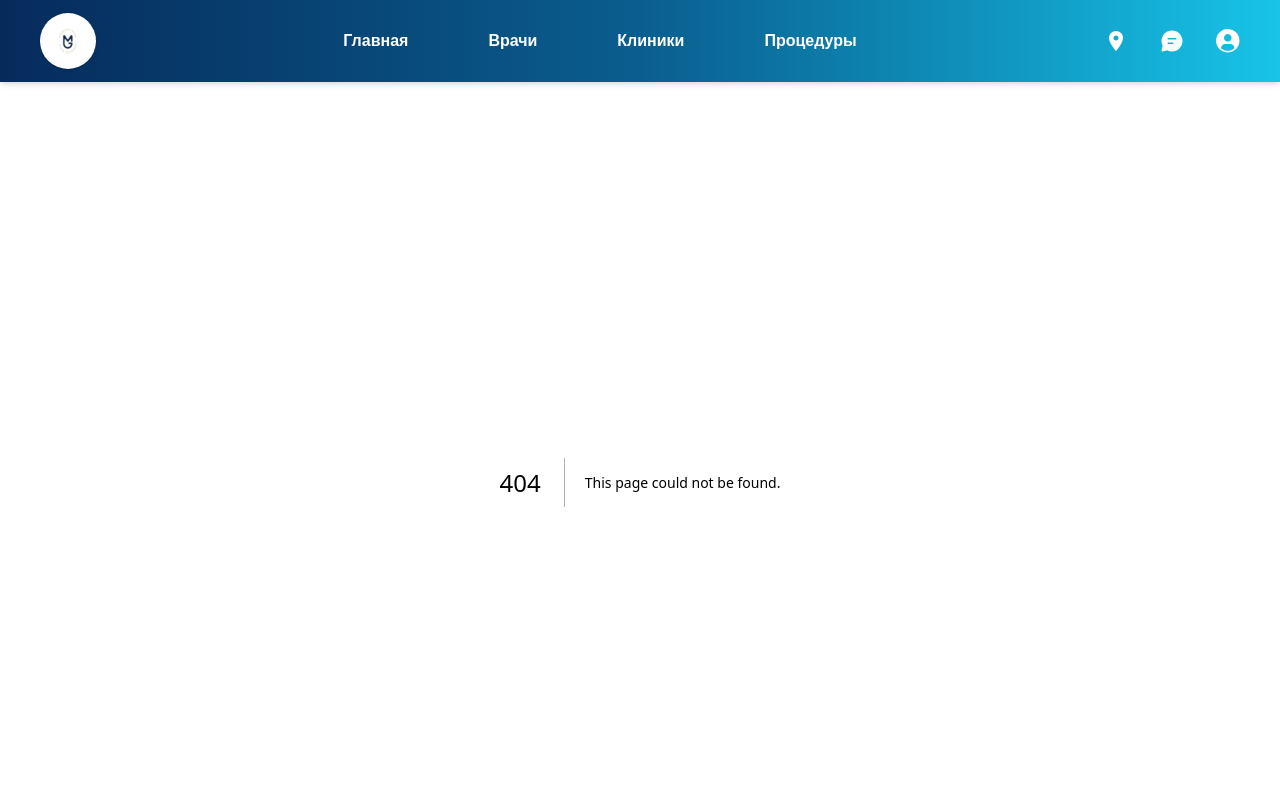
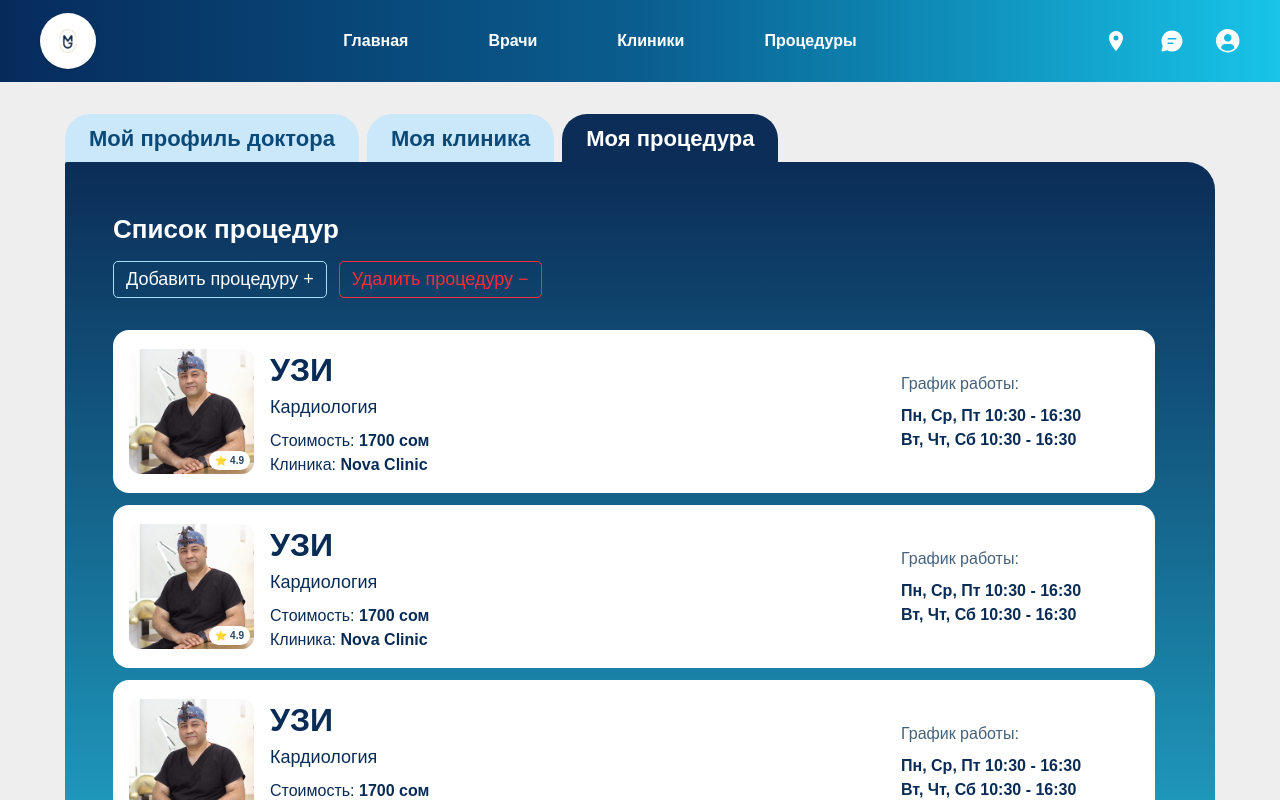
Before and after one commit to raimkulovbaiel1/imbir-next, a Next.js app: page /My-procedures in a window 1280 px wide. Before the commit this address had no page. Shown: the top 800 px of the page. Built offline with nearby package versions, Linux system fonts and the light colour scheme.

Commit message:
test my-procedures -page

```diff
--- /dev/null
+++ b/src/app/My-procedures/page.tsx
@@ -0,0 +1,5 @@
+import MyProceduresPage from "@/widgets/my-procedures-page/ui/MyProceduresPage";
+
+export default function Page() {
+  return <MyProceduresPage />;
+}
--- /dev/null
+++ b/src/entities/Procedure/model/procedure.data.ts
@@ -0,0 +1,11 @@
+export const procedures = Array.from({ length: 6 }, (_, index) => ({
+  id: index + 1,
+  title: "УЗИ",
+  specialization: "Кардиология",
+  price: "1700 сом",
+  clinic: "Nova Clinic",
+  schedule: {
+    first: "Пн, Ср, Пт 10:30 - 16:30",
+    second: "Вт, Чт, Сб 10:30 - 16:30",
+  },
+}));
--- /dev/null
+++ b/src/entities/Procedure/ui/ProcedureCard.tsx
@@ -0,0 +1,128 @@
+import Image from "next/image";
+import procedureImage from "@/shared/assets/img/ProcedureDoc/imggoc.png";
+
+interface ProcedureCardProps {
+  procedure: {
+    id: number;
+    title: string;
+    specialization: string;
+    price: string;
+    clinic: string;
+    schedule: {
+      first: string;
+      second: string;
+    };
+  };
+}
+
+const ProcedureCard = ({ procedure }: ProcedureCardProps) => {
+  return (
+    <article
+      className="
+        rounded-[12px]
+        bg-white
+        p-3
+
+        md:flex
+        md:items-center
+        md:gap-4
+        md:rounded-[16px]
+        md:p-4
+      "
+    >
+      {/* MOBILE: фото и данные рядом */}
+      <div className="flex gap-3 md:contents">
+        <div
+          className="
+            relative
+            h-[88px]
+            w-[88px]
+            shrink-0
+            overflow-hidden
+            rounded-[10px]
+
+            md:h-[125px]
+            md:w-[125px]
+            md:rounded-[12px]
+          "
+        >
+          <Image
+            src={procedureImage}
+            alt={procedure.title}
+            fill
+            className="object-cover"
+          />
+
+          <span
+            className="
+              absolute bottom-1 right-1
+              rounded-full bg-white
+              px-1.5 py-0.5
+              text-[9px] font-bold text-[#24466B]
+
+              md:text-[10px]
+            "
+          >
+            ⭐ 4.9
+          </span>
+        </div>
+
+        <div className="min-w-0 flex-1">
+          <h2
+            className="
+              truncate
+              text-[18px]
+              font-bold
+              text-[#092C56]
+
+              md:text-[32px]
+            "
+          >
+            {procedure.title}
+          </h2>
+
+          <p className="text-[12px] text-[#092C56] md:text-[18px]">
+            {procedure.specialization}
+          </p>
+
+          <p className="mt-2 text-[12px] text-[#092C56] md:text-[16px]">
+            Стоимость: <b>{procedure.price}</b>
+          </p>
+
+          <p className="text-[12px] text-[#092C56] md:text-[16px]">
+            Клиника: <b>{procedure.clinic}</b>
+          </p>
+        </div>
+      </div>
+
+      {/* График */}
+      <div
+        className="
+          mt-3
+          border-t border-[#D6E2EC]
+          pt-3
+          text-[12px]
+          text-[#092C56]
+
+          md:mt-0
+          md:mr-8
+          md:w-[230px]
+          md:shrink-0
+
+          md:border-t-0
+          md:pl-6
+          md:pt-0
+          md:text-[16px]
+        "
+      >
+        <p className="mb-1 text-[#45627D] md:mb-2">
+          График работы:
+        </p>
+        <p className="font-semibold">{procedure.schedule.first}</p>
+        <p className="font-semibold">{procedure.schedule.second}</p>
+      </div>
+    </article>
+  );
+};
+
+export default ProcedureCard;
--- /dev/null
+++ b/src/features/procedure-actions/ui/Procedure-actions.tsx
@@ -0,0 +1,56 @@
+const ProcedureActions = () => {
+  return (
+    <div
+      className="
+        mt-3
+        flex
+        flex-col
+        gap-2
+
+        sm:flex-row
+        sm:flex-wrap
+        sm:gap-3
+      "
+    >
+      <button
+        className="
+          w-full
+          rounded-[5px]
+          border border-[#A9DDF7]
+          px-3 py-2
+          text-[13px]
+          text-white
+          transition
+          hover:bg-white/10
+
+          sm:w-auto
+          sm:py-1
+          sm:text-[18px]
+        "
+      >
+        Добавить процедуру +
+      </button>
+
+      <button
+        className="
+          w-full
+          rounded-[5px]
+          border border-red-500
+          px-3 py-2
+          text-[13px]
+          text-red-500
+          transition
+          hover:bg-red-500/10
+
+          sm:w-auto
+          sm:py-1
+          sm:text-[18px]
+        "
+      >
+        Удалить процедуру −
+      </button>
+    </div>
+  );
+};
+
+export default ProcedureActions;
--- /dev/null
+++ b/src/features/procedure-tabs/ui/DoctorTabs.tsx
@@ -0,0 +1,58 @@
+"use client";
+
+import { useState } from "react";
+import clsx from "clsx";
+
+const DoctorTabs = () => {
+  const [activeTab, setActiveTab] = useState("procedures");
+
+  const tabs = [
+    { id: "profile", label: "Мой профиль доктора" },
+    { id: "clinics", label: "Моя клиника" },
+    { id: "procedures", label: "Моя процедура" },
+  ];
+
+  return (
+    <div
+      className="
+        flex
+        gap-1
+        overflow-x-auto
+        scrollbar-hide
+
+        sm:gap-2
+      "
+    >
+      {tabs.map((tab) => (
+        <button
+          key={tab.id}
+          onClick={() => setActiveTab(tab.id)}
+          className={clsx(
+            `
+              shrink-0
+              whitespace-nowrap
+              rounded-t-[14px]
+              px-3
+              py-2
+              text-[11px]
+              font-bold
+              transition
+
+              sm:rounded-t-[25px]
+              sm:px-6
+              sm:py-2
+              sm:text-[22px]
+            `,
+            activeTab === tab.id
+              ? "bg-[#0B2D57] text-white"
+              : "bg-[#CBE8FA] text-[#0B4A78]"
+          )}
+        >
+          {tab.label}
+        </button>
+      ))}
+    </div>
+  );
+};
+
+export default DoctorTabs;
--- /dev/null
+++ b/src/widgets/my-procedures-page/ui/MyProceduresPage.tsx
@@ -0,0 +1,83 @@
+import DoctorTabs from "@/features/procedure-tabs/ui/DoctorTabs";
+import ProcedureActions from "@/features/procedure-actions/ui/Procedure-actions";
+import ProcedureCard from "@/entities/Procedure/ui/ProcedureCard";
+import { procedures } from "@/entities/Procedure/model/procedure.data";
+
+const MyProceduresPage = () => {
+  return (
+    <main
+      className="
+        min-h-screen
+        bg-[#eeeeee]
+        px-2
+        py-3
+        sm:px-6
+        md:py-8
+      "
+    >
+      <div className="mx-auto w-full max-w-[1150px]">
+        <DoctorTabs />
+
+        <section
+          className="
+            relative
+            z-10
+            -mt-[1px]
+            rounded-b-[16px]
+            rounded-tr-[16px]
+            rounded-tl-[3px]
+            bg-gradient-to-b
+            from-[#0B2D57]
+            to-[#24B5D6]
+
+            px-3
+            py-5
+
+            sm:rounded-b-[28px]
+            sm:rounded-tr-[28px]
+            sm:rounded-tl-[2px]
+            sm:px-8
+
+            md:px-12
+            md:py-12
+          "
+        >
+          <h1
+            className="
+              text-[18px]
+              font-bold
+              text-white
+
+              sm:text-[26px]
+            "
+          >
+            Список процедур
+          </h1>
+
+          <ProcedureActions />
+
+          <div
+            className="
+              mt-5
+              max-h-[500px]
+              space-y-3
+              overflow-y-auto
+              pr-1
+              scrollbar-thin
+
+              sm:mt-8
+              sm:max-h-[590px]
+              sm:pr-3
+            "
+          >
+            {procedures.map((procedure) => (
+              <ProcedureCard key={procedure.id} procedure={procedure} />
+            ))}
+          </div>
+        </section>
+      </div>
+    </main>
+  );
+};
+
+export default MyProceduresPage;
```
